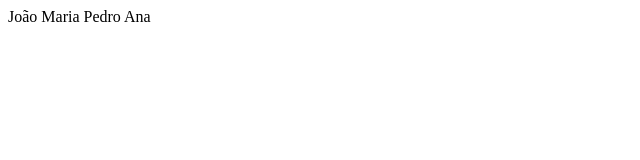
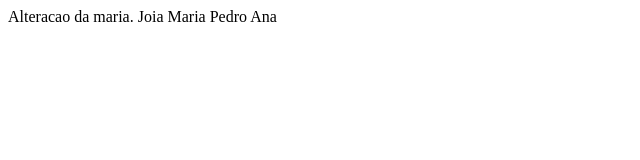
Before and after one commit to juliaNakayama/projeto_2b, a plain HTML site: page index.html in a window 1280 px wide. Shown: the whole page, without its empty margins (0-640 px from the left). Drawn offline with Linux system fonts and the light colour scheme.

Commit message:
Versão Maria

```diff
--- a/index.html
+++ b/index.html
@@ -7,7 +7,8 @@
     <title>Document</title>
 </head>
 <body>
-    João
+    Alteracao da maria.
+    Joia
     Maria
     Pedro
     Ana
```
